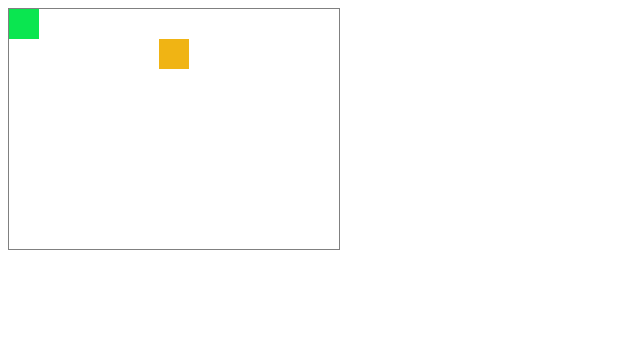
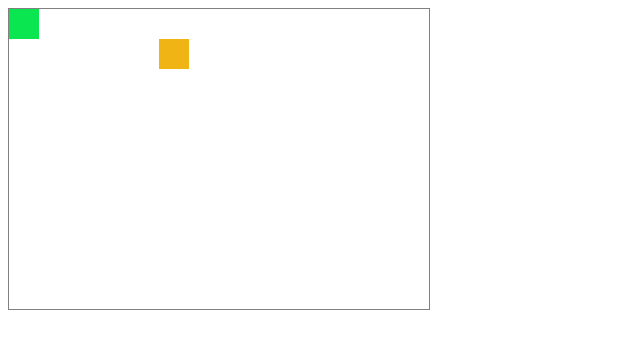
Before and after one commit to fccm2/nim-pages, a plain HTML site: page examples/test6.html in a window 1280 px wide. Shown: the whole page, without its empty margins (0-640 px from the left). Drawn offline with Linux system fonts and the light colour scheme.

Commit message:
fix and adapt canvas size in test6

```diff
--- a/examples/test6.html
+++ b/examples/test6.html
@@ -4,7 +4,7 @@
   <title>Canvas Nim</title>
 </head>
 <body>
-  <canvas id="c1" width="330" height="240" style="border:1px solid gray;"></canvas>
+  <canvas id="c1" width="420" height="300" style="border:1px solid gray;"></canvas>
   <script src="test6.js"></script>
 </body>
 </html>
--- a/examples/test6.js
+++ b/examples/test6.js
@@ -791,7 +791,7 @@ function player_moves_469762233(p_469762234, d_469762235) {
 }
 
 function wrap_sides_469762252(p_469762253) {
-    if ((410 < p_469762253.x)) {
+    if ((420 < p_469762253.x)) {
     p_469762253.x = 0;
     }
 
@@ -800,7 +800,7 @@ function wrap_sides_469762252(p_469762253) {
     }
 
     if ((p_469762253.x < 0)) {
-    p_469762253.x = 410;
+    p_469762253.x = 420;
     }
 
     if ((p_469762253.y < 0)) {
@@ -963,7 +963,7 @@ function update_469762304() {
 function draw_bg_469762195() {
     ctx_469762157.beginPath();
     ctx_469762157.fillStyle = 'rgb(255, 255, 255)';
-    ctx_469762157.rect(0, 0, 410, 300);
+    ctx_469762157.rect(0, 0, 420, 300);
     ctx_469762157.fill();
 
 
```
